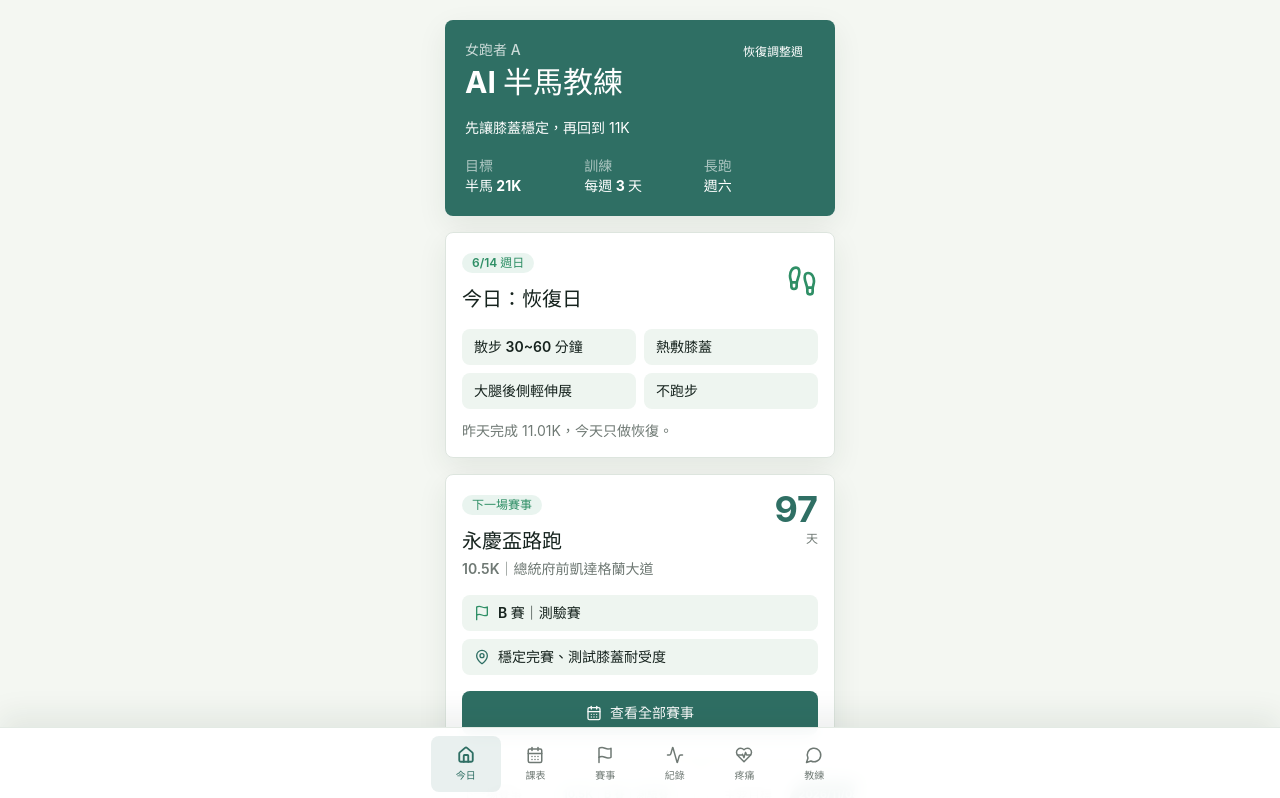
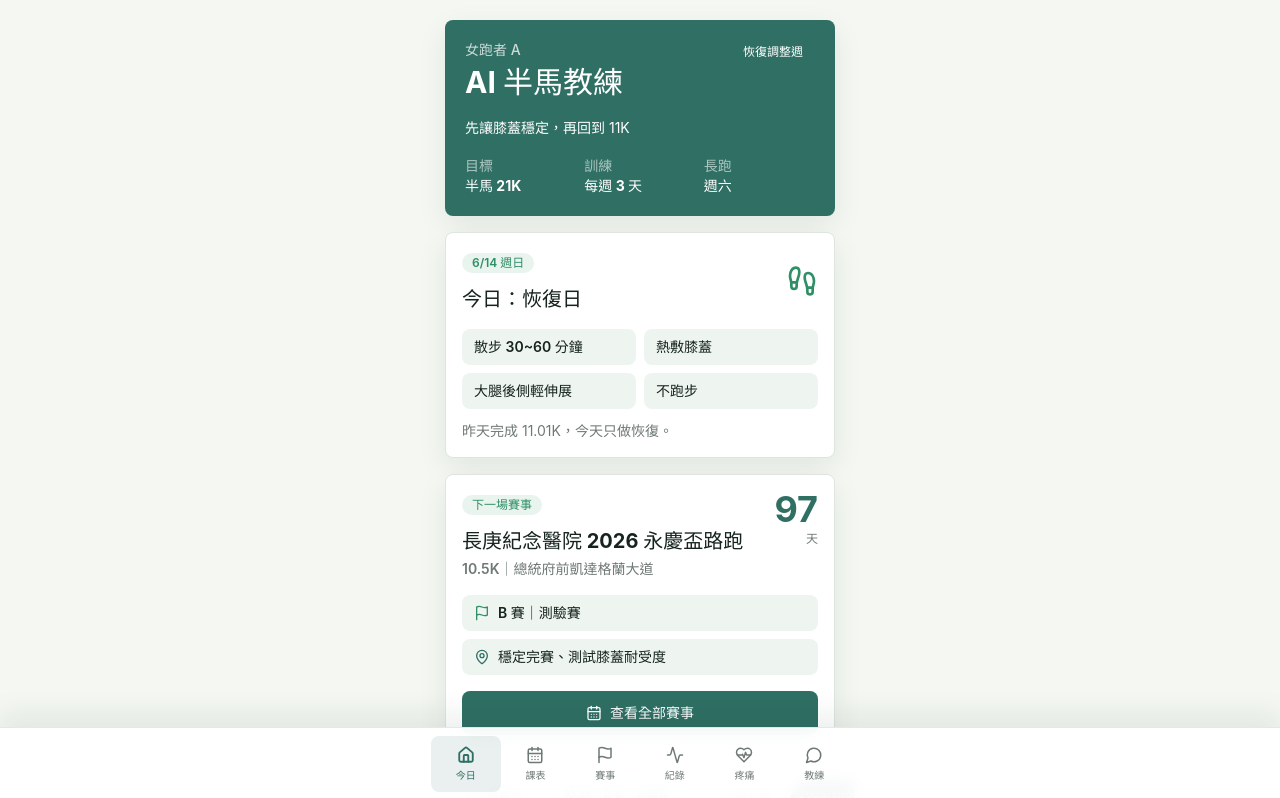
Before and after one commit to StudjoDev/ai-marathon-coach, a React (Vite) app: page / in a window 1280 px wide. Shown: the top 798 px of the page. Built offline with nearby package versions, Linux system fonts and the light colour scheme; the HTML template or start-up script is replaced by a standard one.

Commit message:
Update official race data

```diff
--- a/src/components/Dashboard.tsx
+++ b/src/components/Dashboard.tsx
@@ -32,8 +32,8 @@ export function Dashboard({
   const latestLog = trainingLogs[trainingLogs.length - 1];
   const nextRace = getNextRace(races);
   const primaryRace = races.find((race) => race.category === "A");
-  const tigerRun = races.find((race) => race.id === "tigerrun-2026");
-  const sportTaiwan = races.find((race) => race.id === "sportaiwan-2026");
+  const tigerRun = races.find((race) => race.id === "tigerrun-2026-10k");
+  const sportTaiwan = races.find((race) => race.id === "sportaiwan-thanksgiving-2026-10k");
 
   return (
     <div className="space-y-4">
--- a/src/components/RacePriorityGuide.tsx
+++ b/src/components/RacePriorityGuide.tsx
@@ -9,17 +9,17 @@ const guides: Array<{
 }> = [
   {
     category: "A",
-    title: "本案例：11/08 板橋半馬 21K",
+    title: "本案例：11/08 板橋馬拉松 21K",
     items: ["年度主要目標賽", "本週期訓練高峰", "需要賽前減量調整"]
   },
   {
     category: "B",
-    title: "本案例：永慶盃、虎航",
+    title: "本案例：永慶盃、TigerRun",
     items: ["重要測驗賽", "用來驗證訓練成果", "不一定全力"]
   },
   {
     category: "C",
-    title: "本案例：Garmin、SporTaiwan",
+    title: "本案例：Garmin Run、SporTaiwan",
     items: ["輔助賽或恢復賽", "不影響主要訓練", "不應該硬拼"]
   }
 ];
--- a/src/components/RaceSchedule.tsx
+++ b/src/components/RaceSchedule.tsx
@@ -9,7 +9,9 @@ import {
   getDaysUntilRace,
   getNextRace,
   getRaceCategoryStyle,
-  getRacePriorityLabel
+  getRacePriorityLabel,
+  getRaceRegistrationLabel,
+  getRaceSourceStatusLabel
 } from "../utils/raceUtils";
 import { RaceDetailModal } from "./RaceDetailModal";
 import { RacePriorityGuide } from "./RacePriorityGuide";
@@ -98,9 +100,14 @@ export function RaceSchedule() {
                 <InfoLine icon={<Clock className="h-4 w-4" />} text={`報到 ${race.reportTime}｜開跑 ${race.startTime}`} />
               </div>
 
-              <div className="mt-4 flex items-center justify-between rounded-card bg-surface-soft px-3 py-2">
+              <div className="mt-4 flex items-center justify-between gap-3 rounded-card bg-surface-soft px-3 py-2">
                 <span className="text-sm font-bold">{formatRaceDistance(race.distanceKm)}</span>
-                <span className="text-xs font-semibold text-muted">已確認</span>
+                <div className="text-right">
+                  <p className="text-xs font-bold text-success">{getRaceRegistrationLabel(race.registrationStatus)}</p>
+                  <p className="mt-0.5 text-[11px] font-semibold leading-4 text-muted">
+                    {getRaceSourceStatusLabel(race.sourceStatus)}
+                  </p>
+                </div>
               </div>
 
               {expanded ? (
--- a/src/components/TrainingPeriodization.tsx
+++ b/src/components/TrainingPeriodization.tsx
@@ -6,28 +6,28 @@ const phases = [
     title: "階段一：基礎耐受期",
     range: "6/14 - 9/19",
     focus: "膝蓋穩定、長跑逐步建立到 14~16K",
-    races: ["9/20 永慶盃 10.5K"],
+    races: ["9/20 長庚紀念醫院永慶盃 10.5K"],
     isPrimary: false
   },
   {
     title: "階段二：半馬專項期",
     range: "9/21 - 11/08",
     focus: "長跑提升到 18~20K，建立半馬配速感",
-    races: ["11/08 板橋半馬 21K"],
+    races: ["11/08 板橋馬拉松 21K"],
     isPrimary: true
   },
   {
     title: "階段三：賽後恢復與速度維持",
     range: "11/09 - 11/29",
     focus: "半馬後恢復、短距離輕鬆測速",
-    races: ["11/29 Garmin 5K"],
+    races: ["11/29 Garmin Run 臺北站 5K"],
     isPrimary: false
   },
   {
     title: "階段四：年末賽事期",
     range: "11/30 - 12/13",
     focus: "控制負荷，安全完成 12/12 與 12/13 連續賽事",
-    races: ["12/12 虎航 10K", "12/13 SporTaiwan 10K"],
+    races: ["12/12 TigerRun 10K", "12/13 SporTaiwan 10K"],
     isPrimary: false
   }
 ];
--- a/src/data/races.ts
+++ b/src/data/races.ts
@@ -2,88 +2,117 @@ import type { Race } from "../types";
 
 export const races: Race[] = [
   {
-    id: "yongqing-2026",
-    name: "永慶盃路跑",
+    id: "yongqing-2026-taipei",
+    name: "長庚紀念醫院 2026 永慶盃路跑",
     date: "2026-09-20",
     dayOfWeek: "星期日",
     distanceKm: 10.5,
     category: "B",
-    location: "臺北市總統府前凱達格蘭大道",
+    registrationStatus: "registered",
+    city: "臺北市",
+    location: "臺北市中正區總統府前凱達格蘭大道",
     venue: "總統府前凱達格蘭大道",
-    city: "臺北市",
-    reportTime: "待確認",
-    startTime: "待確認",
+    reportTime: "待公告",
+    startTime: "待公告",
+    officialUrl: "https://eventgo.tw/event/eb2b28a7-c504-4cd2-b13c-8659e6ebc7d7",
+    backupInfoUrl: "https://www.sportsnet.org.tw/m/m_schedule.php",
+    sourceStatus: "public_event_page_confirmed_partial",
     goal: "穩定完賽、測試膝蓋耐受度",
-    strategy: "不追個人最佳，以舒服可控的配速完成。",
-    notes: ["長庚紀念醫院 2026 永慶盃路跑"],
-    status: "confirmed"
+    strategy: "不追個人最佳，前段保守，重點觀察 8K 後膝蓋狀態。",
+    notes: [
+      "目前公開頁面已確認日期、地點、10.5K 組別",
+      "報到時間與開跑時間尚未在公開頁面確認"
+    ]
   },
   {
-    id: "banqiao-half-2026",
-    name: "板橋馬拉松",
+    id: "banqiao-marathon-2026-half",
+    name: "2026 第十屆板橋馬拉松路跑賽",
     date: "2026-11-08",
     dayOfWeek: "星期日",
     distanceKm: 21,
     category: "A",
-    location: "新北市板橋區浮洲橋下",
-    venue: "浮洲橋下",
+    registrationStatus: "registered",
     city: "新北市",
-    reportTime: "待確認",
-    startTime: "待確認",
-    goal: "年度主要半馬目標賽",
-    strategy: "保守起跑，後段穩定完賽。",
-    notes: ["年度主要目標賽，訓練週期以這場為核心。"],
-    status: "confirmed"
+    location: "新北市板橋區環河路，浮洲橋下堤外自行車道",
+    venue: "浮洲橋下堤外自行車道",
+    reportTime: "待公告",
+    startTime: "06:30",
+    officialUrl: "https://lohasnet.tw/Banqiao2026/",
+    signupUrl: "https://signup.lohasnet.tw/signup/4197",
+    sourceStatus: "official_event_page_confirmed",
+    goal: "年度主要半馬目標賽，安全完成 21K",
+    strategy: "前 5K 保守，10K 後穩定，15K 後視膝蓋狀況決定是否加速。",
+    notes: [
+      "21K 半馬組起跑時間為 06:30",
+      "06:15 是全馬組起跑時間，不要誤用"
+    ]
   },
   {
-    id: "garmin-run-2026",
-    name: "Garmin Run",
+    id: "garmin-run-2026-taipei-5k",
+    name: "2026 Garmin Run 馬拉松系列賽 - 臺北站",
     date: "2026-11-29",
     dayOfWeek: "星期日",
     distanceKm: 5,
     category: "C",
-    location: "臺北市大佳河濱公園",
-    venue: "大佳河濱公園",
+    registrationStatus: "registered",
     city: "臺北市",
-    reportTime: "待確認",
-    startTime: "待確認",
-    goal: "半馬後恢復賽，可輕鬆跑或測速",
-    strategy: "依照半馬後恢復狀況決定是否加速。",
-    notes: ["半馬後不硬拼，先看疲勞與膝蓋反應。"],
-    status: "confirmed"
+    location: "臺北市大佳河濱公園 8 號水門行動巨蛋廣場",
+    venue: "大佳河濱公園 8 號水門行動巨蛋廣場",
+    reportTime: "宅配報到；5K 集合時間 06:00",
+    startTime: "06:30",
+    officialUrl: "https://bao-ming.com/eb/content/7032",
+    sourceStatus: "official_registration_page_confirmed",
+    goal: "半馬後恢復賽，可輕鬆跑或視恢復狀況測速",
+    strategy: "若板橋半馬後恢復良好，可當 5K 測速；若仍疲勞，當輕鬆跑。",
+    notes: [
+      "報到方式為宅配報到",
+      "5K 集合時間 06:00，起跑 06:30"
+    ]
   },
   {
-    id: "tigerrun-2026",
-    name: "TigerRun 虎航路跑",
+    id: "tigerrun-2026-10k",
+    name: "2026 TigerRun 虎航路跑",
     date: "2026-12-12",
     dayOfWeek: "星期六",
     distanceKm: 10,
     category: "B",
-    location: "臺北市大佳河濱公園",
-    venue: "大佳河濱公園",
+    registrationStatus: "registered",
     city: "臺北市",
-    reportTime: "待確認",
-    startTime: "待確認",
-    goal: "10K 能力驗收",
-    strategy: "80% 努力，不跑到爆。",
-    notes: ["隔天還有 10K，強度要保留。"],
-    status: "confirmed"
+    location: "臺北市大佳河濱公園行動巨蛋廣場",
+    venue: "大佳河濱公園行動巨蛋廣場",
+    reportTime: "14:00-15:00 參賽者集合 / 領取贈品 / 寄物",
+    startTime: "15:30 第一波；15:40 第二波",
+    officialUrl: "https://bao-ming.com/eb/content/7034",
+    sourceStatus: "official_registration_page_confirmed",
+    goal: "10K 能力驗收，但不建議全力衝刺",
+    strategy: "控制在 80% 努力，因隔天還有 10K，避免膝蓋累積傷害。",
+    notes: [
+      "10K 組限時 100 分鐘",
+      "10K 分兩波起跑：15:30、15:40"
+    ]
   },
   {
-    id: "sportaiwan-2026",
-    name: "2026第二屆SporTaiwan感恩馬拉松",
+    id: "sportaiwan-thanksgiving-2026-10k",
+    name: "2026 第二屆 SporTaiwan 感恩馬拉松",
     date: "2026-12-13",
     dayOfWeek: "星期日",
     distanceKm: 10,
     category: "C",
+    registrationStatus: "registered",
+    city: "新北市",
     location: "新北市三鶯陶瓷河濱公園",
     venue: "三鶯陶瓷河濱公園",
-    city: "新北市",
-    reportTime: "06:30",
+    reportTime: "郵寄報到；06:30 選手集合 / 寄物",
     startTime: "07:40",
-    goal: "連跑第二天，當恢復跑",
-    strategy: "比前一天 TigerRun 慢 30~60 秒/km，不拼成績。",
-    notes: ["前一天已跑 10K，若膝蓋痛就降速或走跑。"],
-    status: "confirmed"
+    officialUrl: "https://sportaiwan.com/activity/activity_desc.php?activity=185",
+    signupUrl: "https://sportaiwan.com/activity/activity_register.php?id=185",
+    sourceStatus: "official_event_page_confirmed",
+    goal: "連跑第二天，當恢復跑安全完成",
+    strategy: "比前一天 TigerRun 慢 30-60 秒/km；若膝蓋痛，直接改走跑。",
+    notes: [
+      "官方頁面寫活動日期順延一日至 2026/12/13",
+      "10K 挑戰組起跑 07:40",
+      "報到方式為郵寄物資，收到包裹即完成報到，活動當天不需再報到"
+    ]
   }
 ];
--- a/src/types.ts
+++ b/src/types.ts
@@ -39,7 +39,12 @@ export type PainEntry = {
 
 export type RaceCategory = "A" | "B" | "C";
 
-export type RaceStatus = "confirmed" | "pending";
+export type RaceRegistrationStatus = "registered" | "planned" | "watching";
+
+export type RaceSourceStatus =
+  | "official_event_page_confirmed"
+  | "official_registration_page_confirmed"
+  | "public_event_page_confirmed_partial";
 
 export type Race = {
   id: string;
@@ -48,15 +53,19 @@ export type Race = {
   dayOfWeek: string;
   distanceKm: number;
   category: RaceCategory;
+  registrationStatus: RaceRegistrationStatus;
   location: string;
   venue: string;
   city: string;
   reportTime: string;
   startTime: string;
+  officialUrl: string;
+  signupUrl?: string;
+  backupInfoUrl?: string;
+  sourceStatus: RaceSourceStatus;
   goal: string;
   strategy: string;
   notes: string[];
-  status: RaceStatus;
 };
 
 export type RaceChecklistGroup = {
```
Also changed, not shown: src/components/RaceDetailModal.tsx (+33 -2 lines), src/utils/raceUtils.ts (+27 -7 lines), 1 other file (tests, documents, lock files or other folders).
